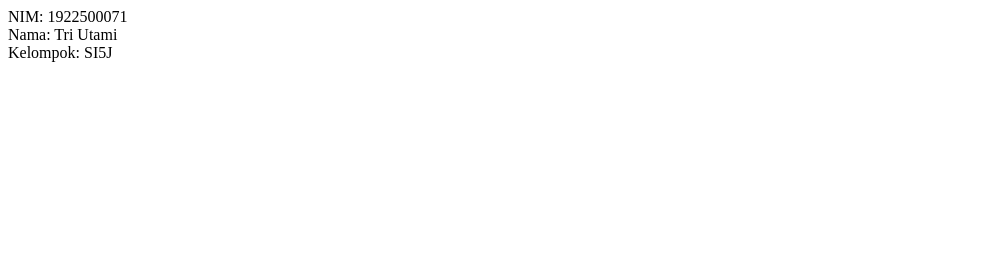
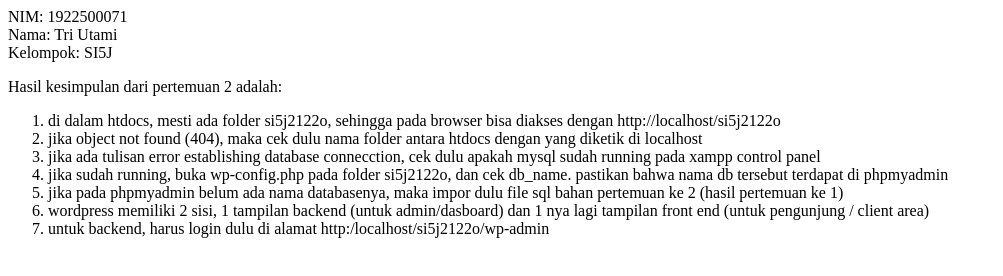
Before and after one commit to triutmiii/si5j2122o, a plain HTML site: page 2/index.html in a window 1280 px wide. Shown: the whole page, without its empty margins (0-1003 px from the left). Drawn offline with Linux system fonts and the light colour scheme.

Commit message:
Update index.html

```diff
--- a/2/index.html
+++ b/2/index.html
@@ -1,3 +1,15 @@
 NIM: 1922500071 <br>
 Nama: Tri Utami <br>
 Kelompok: SI5J <br>
+
+<p> Hasil kesimpulan dari pertemuan 2 adalah: </p>
+
+<ol>
+  <li> di dalam htdocs, mesti ada folder si5j2122o, sehingga pada browser bisa diakses dengan http://localhost/si5j2122o</li>
+  <li> jika object not found (404), maka cek dulu nama folder antara htdocs dengan yang diketik di localhost</li>
+  <li> jika ada tulisan error establishing database connecction, cek dulu apakah mysql sudah running pada xampp control panel </li>
+  <li> jika sudah running, buka wp-config.php pada folder si5j2122o, dan cek db_name. pastikan bahwa nama db tersebut terdapat di phpmyadmin </li>
+  <li> jika pada phpmyadmin belum ada nama databasenya, maka impor dulu file sql bahan pertemuan ke 2 (hasil pertemuan ke 1) </li>
+  <li> wordpress memiliki 2 sisi, 1 tampilan backend (untuk admin/dasboard) dan 1 nya lagi tampilan front end (untuk pengunjung / client area) </li>
+  <li> untuk backend, harus login dulu di alamat http:/localhost/si5j2122o/wp-admin </li>
+</ol>
```
